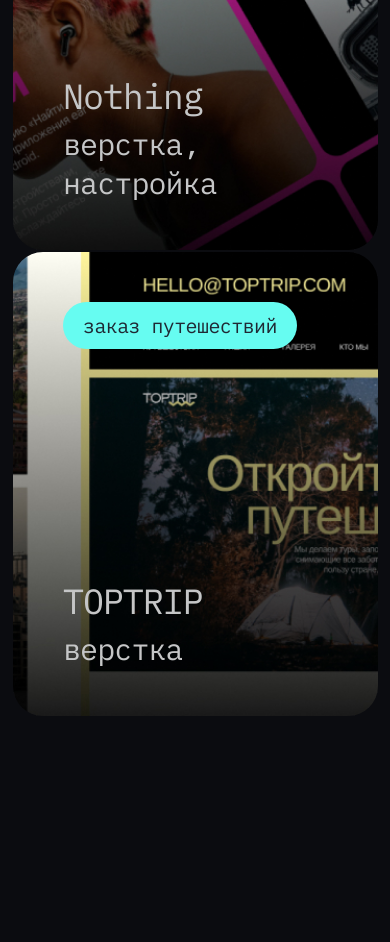
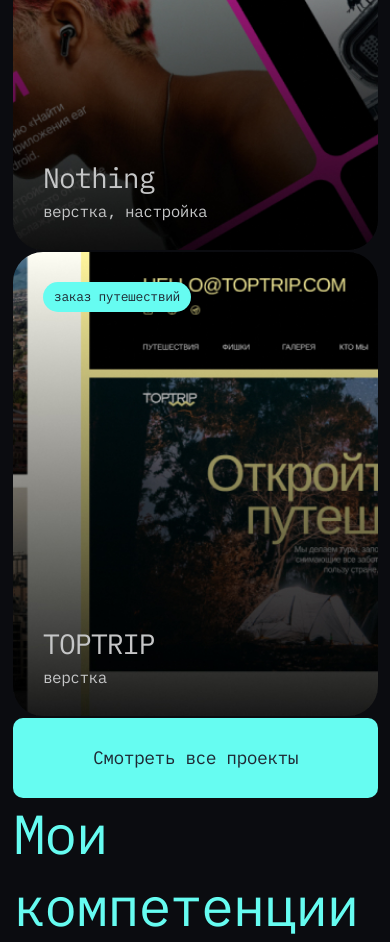
Before and after one commit to mrSergeySergeev/module_1_self_work, a plain HTML site: page index.html in a window 390 px wide. Shown: the part 1740-2682 px from the top of the page. Before the commit the page ends 2460 px from the top, so only its background shows below. Drawn offline with Linux system fonts and the light colour scheme.

Commit message:
adaptive for projects

```diff
--- a/index.html
+++ b/index.html
@@ -113,6 +113,10 @@
                     </div>
                 </li>
             </ul>
+            <a class="look-all-link" href="">Смотреть все проекты</a>
+        </section>
+        <section class="skills">
+            <h2>Мои компетенции</h2>
         </section>
     </main>
     <!-- <section>
--- a/main.css
+++ b/main.css
@@ -7,6 +7,7 @@
 @import "styles/navi.css";
 @import "styles/heading.css";
 @import "styles/contacts.css";
+@import "styles/buttons.css";
 @import "styles/1header.css";
 @import "styles/2projects.css";
 
@@ -47,53 +48,7 @@
     }
 }
 
-/* .project:first-child {
-    margin-top: 40px;
-}
-
-.project {
-    position: relative;
-    width: 1150px;
-    height: 550px;
-    margin-left: 5px;
-}
-
-.project__img {
-    width: 100%;
-    height: 100%;
-    border-radius: 30px;
-}
-
-.project__title {
-    position: absolute;
-    top: 410px;
-    left: 50px;
-    font-size: 35px;
-    line-height: 46px;
-}
-
-.project__text {
-    position: absolute;
-    left: 50px;
-    bottom: 50px;
-    font-size: 30px;
-    line-height: 39px;
-}
-
-.btn-all-projects {
-    margin-top: 80px;
-    margin-left: 3px;
-    display: inline-block;
-    width: 582px;
-    height: 153px;
-    text-align: center;
-    font-size: 30px;
-    line-height: 153px;
-    background-color: #1BFF07;
-    color: #000;
-    text-decoration: none;
-    border-radius: 10px;
-}
+/*
 
 .btn-all-projects:hover {
     background-color: #000;
--- a/styles/2projects.css
+++ b/styles/2projects.css
@@ -4,7 +4,6 @@
 
 .project {
     position: relative;
-    z-index: 1;
     width: 100%;
 }
 
@@ -51,3 +50,44 @@
     font-size: 30px;
     line-height: 39px;
 }
+
+@media (max-width: 1199px) {
+    .project__text-wrapper {
+        padding: 40px;
+    }
+
+    .project__subtitle {
+        font-size: 16px;
+        line-height: 22px;
+        padding: 8px 16px;
+        border-radius: 80px;
+    }
+
+    .project__title {
+        font-size: 28px;
+        line-height: 36px;
+    }
+
+    .project__description {
+        font-size: 28px;
+        line-height: 36px;
+    }
+}
+
+@media (max-width: 767px) {
+    .project__text-wrapper {
+        padding: 30px;
+    }
+
+    .project__subtitle {
+        font-size: 13px;
+        line-height: 18px;
+        padding: 6px 11px;
+        border-radius: 55px;
+    }
+
+    .project__description {
+        font-size: 16px;
+        line-height: 21px;
+    }
+}
--- /dev/null
+++ b/styles/buttons.css
@@ -0,0 +1,36 @@
+.look-all-link {
+    display: inline-block;
+    font-size: 30px;
+    line-height: 39px;
+    text-decoration: none;
+    padding: 56px 85px 58px 86px;
+    color: #1F2833;
+    background-color: #66FCF1;
+    border-radius: 10px;
+    transition: color 0.3s ease, background-color 0.3s ease;
+}
+
+.look-all-link:hover {
+    color: #66FCF1;
+    background-color: #1F2833;
+}
+
+@media (max-width: 1199px) {
+    .look-all-link {
+    font-size: 24px;
+    line-height: 32px;
+    padding: 45px 67px 47px 68px;
+    }
+}
+
+@media (max-width: 767px) {
+    .look-all-link {
+        width: 100%;
+        text-align: center;
+        font-size: 18px;
+        line-height: 23px;
+        padding: 0;
+        padding-top: 28px;
+        padding-bottom: 29px;
+    }
+}
```
